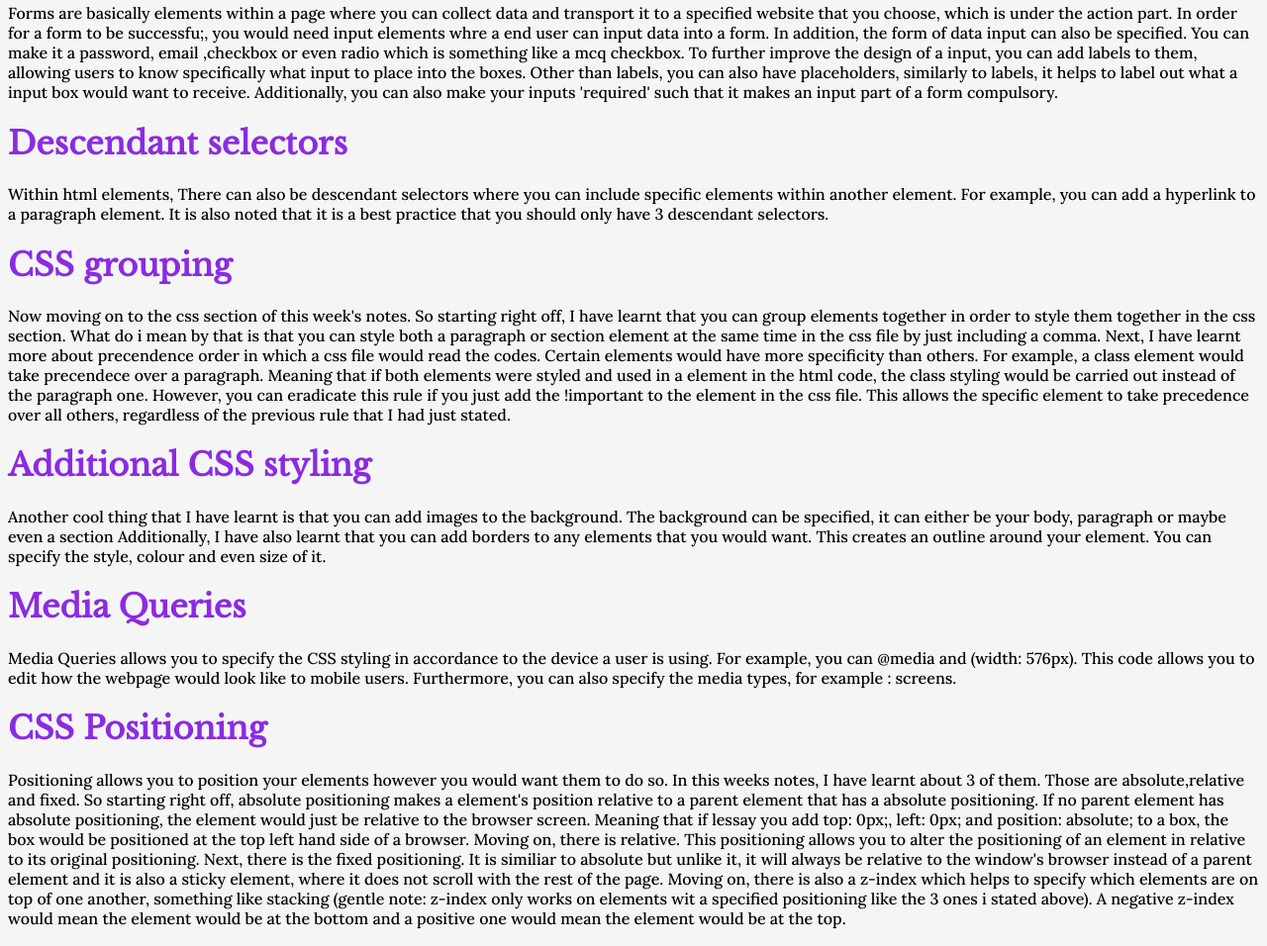
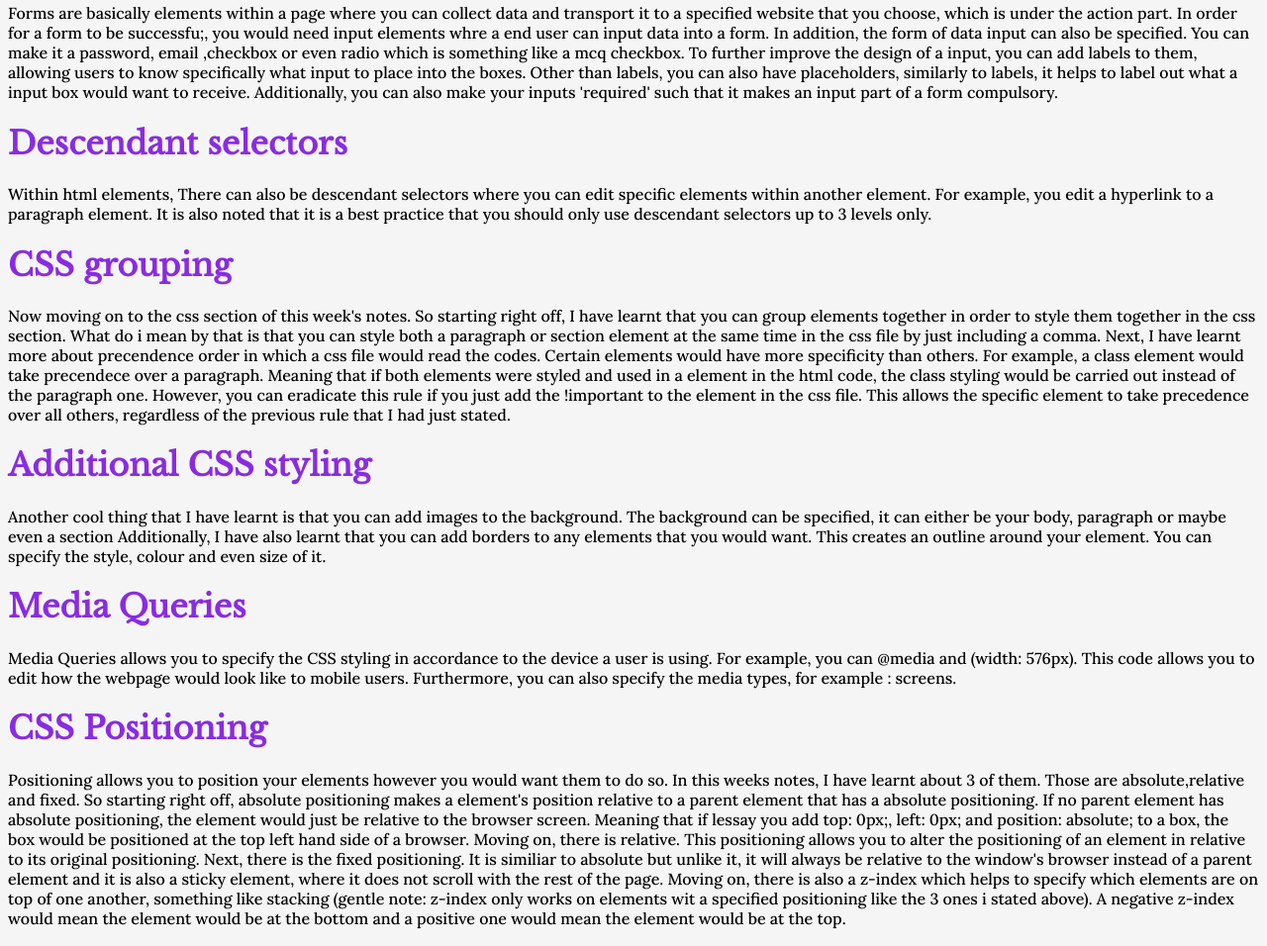
Before and after one commit to huixianglim/MyDevelopmentalblog, a plain HTML site: page index.html in a window 1280 px wide. Shown: the part 1001-1957 px from the top of the page at 99% size. Drawn offline with nearby package versions, Linux system fonts and the light colour scheme.

Commit message:
Update index.html

```diff
--- a/index.html
+++ b/index.html
@@ -32,8 +32,8 @@
         Additionally, you can also make your inputs 'required' such that it makes an input part of a form compulsory.
         </p>
         <h1 class = 'specialheading'>Descendant selectors</h1>
-        <p>Within html elements, There can also be descendant selectors where you can include specific elements within another element.
-        For example, you can add a hyperlink to a paragraph element. It is also noted that it is a best practice that you should only have 3 descendant selectors.
+        <p>Within html elements, There can also be descendant selectors where you can edit specific elements within another element.
+        For example, you edit a hyperlink to a paragraph element. It is also noted that it is a best practice that you should only use descendant selectors up to 3 levels only.
         </p>
         <h1 class = 'specialheading'>CSS grouping</h1>
         <p>Now moving on to the css section of this week's notes.
```
